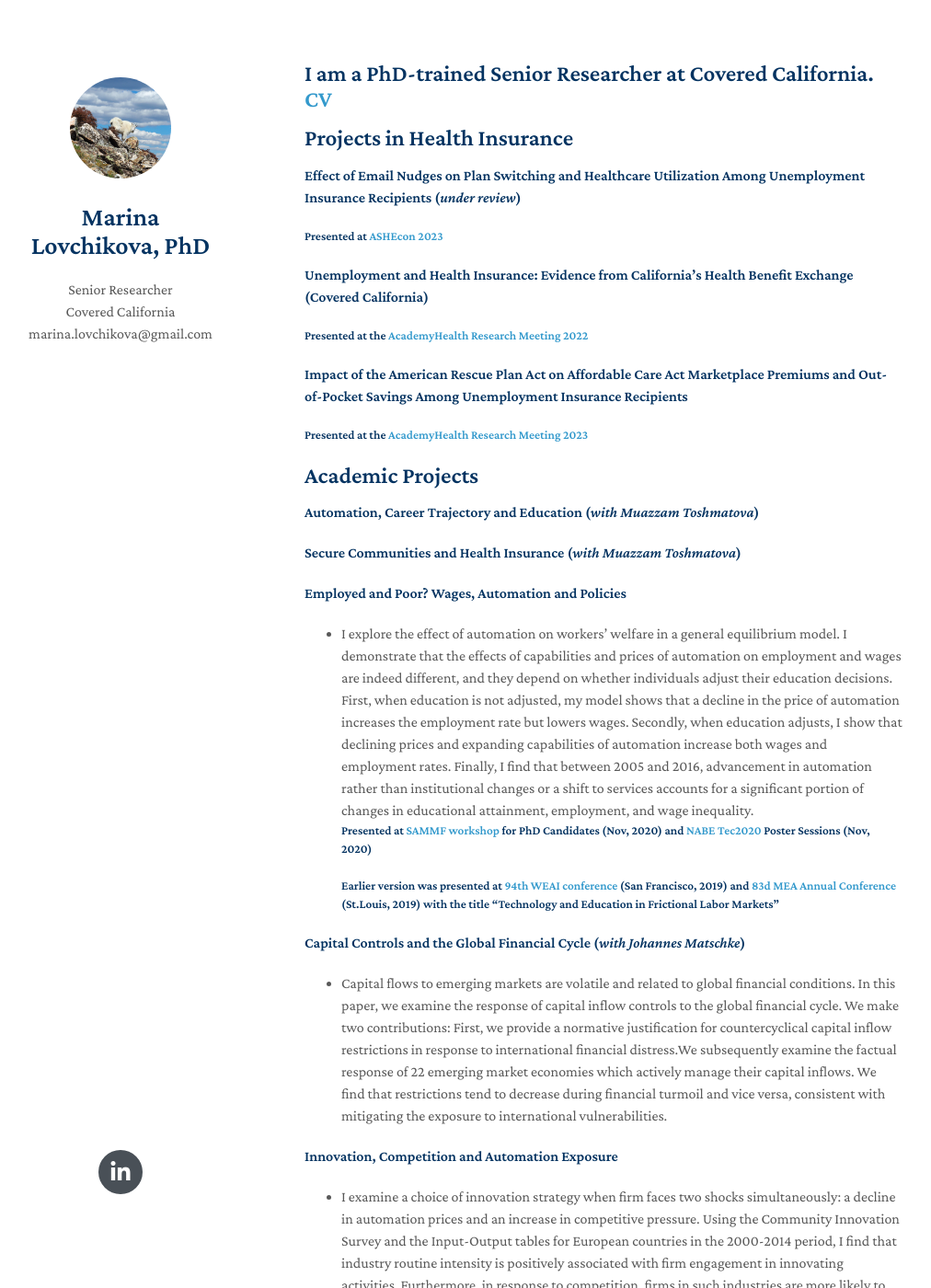
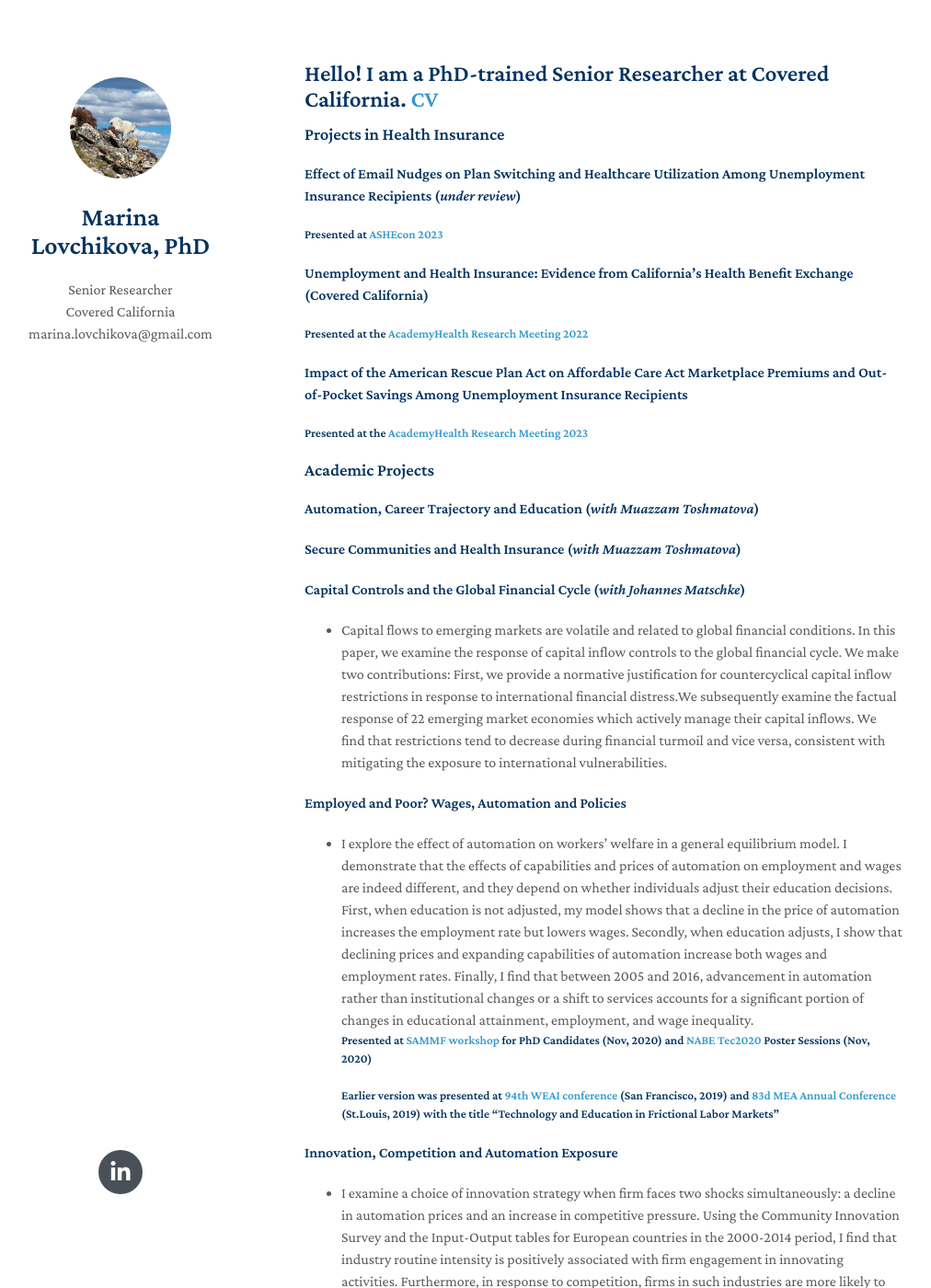
Before and after one commit to mlovchikova/mlovchikova.github.io, a Jekyll site: the page built from index.md, in a window 1280 px wide and 1400 px high. Shown: the whole window at 92% size, without its empty margins (139-1151 px from the left). Built offline with Jekyll 4.4.1, drawn with Linux system fonts in a browser that asks for light colours; nearby versions of some CDN libraries; a style sheet for code colours, icons or effects is not loaded; our own code applies the rules of GitHub Pages for plain Markdown files.

Commit message:
reordered

```diff
--- a/index.md
+++ b/index.md
@@ -2,9 +2,9 @@
 layout: homepage
 ---
 
-## I am a PhD-trained Senior Researcher at Covered California. [CV](assets/senior_researcher_MarinaLovchikova.pdf)
+## Hello! I am a PhD-trained Senior Researcher at Covered California. [CV](assets/senior_researcher_MarinaLovchikova.pdf)
 
-## Projects in Health Insurance
+### Projects in Health Insurance
 
 #### Effect of Email Nudges on Plan Switching and Healthcare Utilization Among Unemployment Insurance Recipients (*under review*)
 ##### Presented at [ASHEcon 2023](https://ashecon.confex.com/ashecon/2023/meetingapp.cgi/Paper/13472)
@@ -13,21 +13,20 @@ layout: homepage
 #### Impact of the American Rescue Plan Act on Affordable Care Act Marketplace Premiums and Out-of-Pocket Savings Among Unemployment Insurance Recipients
 ##### Presented at the [AcademyHealth Research Meeting 2023](https://academyhealth.confex.com/academyhealth/2023arm/meetingapp.cgi/Paper/58533)
 
-## Academic Projects
+### Academic Projects
 
 #### Automation, Career Trajectory and Education (*with Muazzam Toshmatova*)
 
 #### Secure Communities and Health Insurance (*with Muazzam Toshmatova*)
+
+#### Capital Controls and the Global Financial Cycle (*with Johannes Matschke*)
+- Capital flows to emerging markets are volatile and related to global financial conditions. In this paper, we examine the response of capital inflow controls to the global financial cycle. We make two contributions: First, we provide a normative justification for countercyclical capital inflow restrictions in response to international financial distress.We subsequently examine the factual response of 22 emerging market economies which actively manage their capital inflows. We find that restrictions tend to decrease during financial turmoil and vice versa, consistent with mitigating the exposure to international vulnerabilities.
 
 #### Employed and Poor? Wages, Automation and Policies
 
 - I explore the effect of automation on workers' welfare in a general equilibrium model. I demonstrate that the effects of capabilities and prices of automation on employment and wages are indeed different, and they depend on whether individuals adjust their education decisions. First, when education is not adjusted, my model shows that a decline in the price of automation increases the employment rate but lowers wages. Secondly, when education adjusts, I show that declining prices and expanding capabilities of automation increase both wages and employment rates. Finally, I find that between 2005 and 2016, advancement in automation rather than institutional changes or a shift to services accounts for a significant portion of changes in educational attainment, employment, and wage inequality.
 ##### Presented at [SAMMF workshop](https://sammf.com/sammf-workshop-for-job-market-candidates/) for PhD Candidates (Nov, 2020) and [NABE Tec2020](https://www.nabe.com/tec2020) Poster Sessions (Nov, 2020)
 ##### Earlier version was presented at [94th WEAI conference](https://weai.org/assets/675.pdf) (San Francisco, 2019) and [83d MEA Annual Conference](http://mea.grinnell.edu/sites/default/files/2019%20Program%20Final.pdf) (St.Louis, 2019) with the title "Technology and Education in Frictional Labor Markets"
-
-
-#### Capital Controls and the Global Financial Cycle (*with Johannes Matschke*)
-- Capital flows to emerging markets are volatile and related to global financial conditions. In this paper, we examine the response of capital inflow controls to the global financial cycle. We make two contributions: First, we provide a normative justification for countercyclical capital inflow restrictions in response to international financial distress.We subsequently examine the factual response of 22 emerging market economies which actively manage their capital inflows. We find that restrictions tend to decrease during financial turmoil and vice versa, consistent with mitigating the exposure to international vulnerabilities.
 
 #### Innovation, Competition and Automation Exposure
 - I examine a choice of innovation strategy when firm faces two shocks simultaneously: a decline in automation prices and an increase in competitive pressure. Using the Community Innovation Survey and the Input-Output tables for European countries in the 2000-2014 period, I find that industry routine intensity is positively associated with firm engagement in innovating activities. Furthermore, in response to competition, firms in such industries are more likely to engage in product rather than process innovation. Exposure to low-wage countries through intermediate input does not impact innovation activities at the firm level.
```
